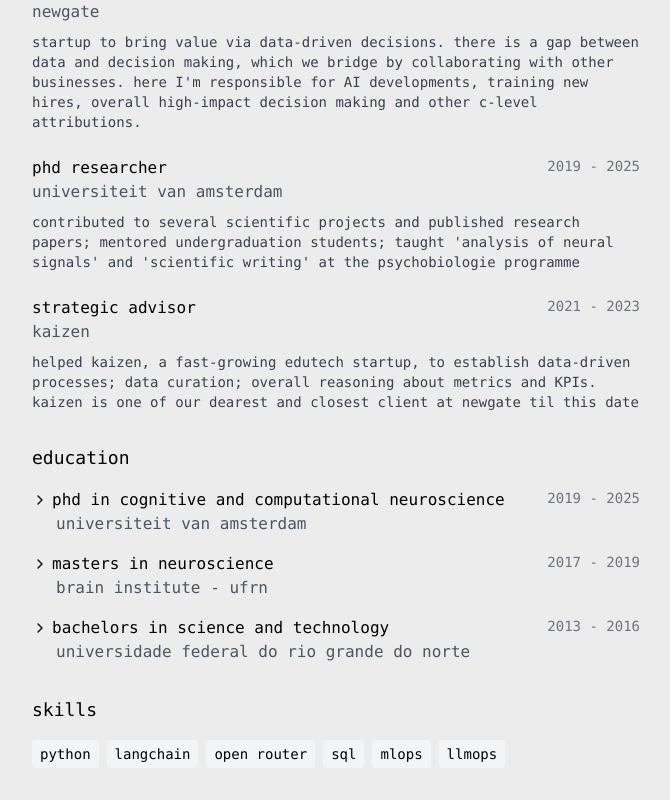
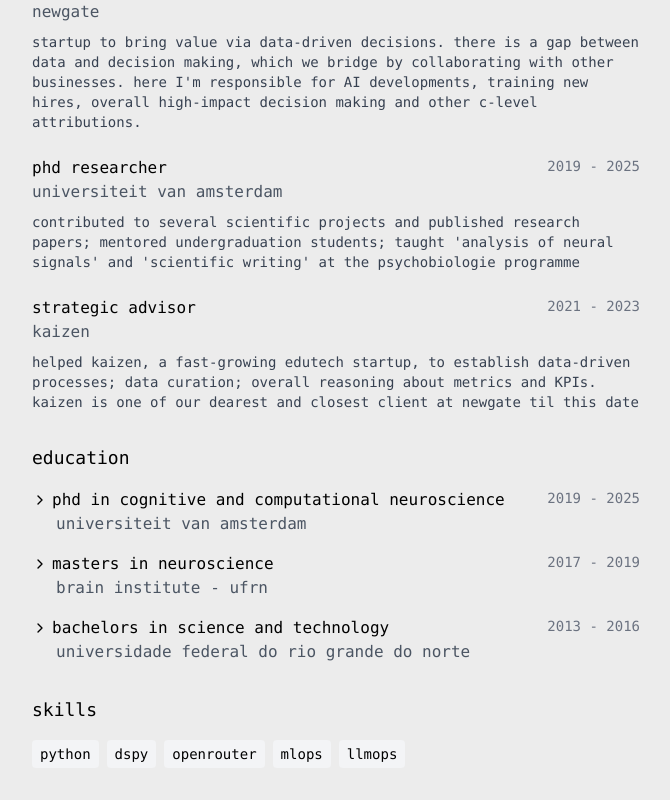
Before and after one commit to joaohnp/personal-page, a Next.js app: page /cv in a window 1280 px wide. Shown: the part 260-1060 px from the top of the page, without its empty margins (304-974 px from the left). Built offline with nearby package versions, Linux system fonts and the light colour scheme.

Commit message:
not into langchain any longer

```diff
--- a/app/cv/page.tsx
+++ b/app/cv/page.tsx
@@ -194,7 +194,7 @@ export default function CV() {
         <div>
           <h2 className="text-lg font-medium mb-4">skills</h2>
           <div className="flex flex-wrap gap-2">
-            {["python", "langchain", "open router", "sql", "mlops", "llmops"].map((skill) => (
+            {["python", "dspy", "openrouter", "mlops", "llmops"].map((skill) => (
               <span key={skill} className="px-2 py-1 bg-gray-100 text-sm rounded">
                 {skill}
               </span>
```
